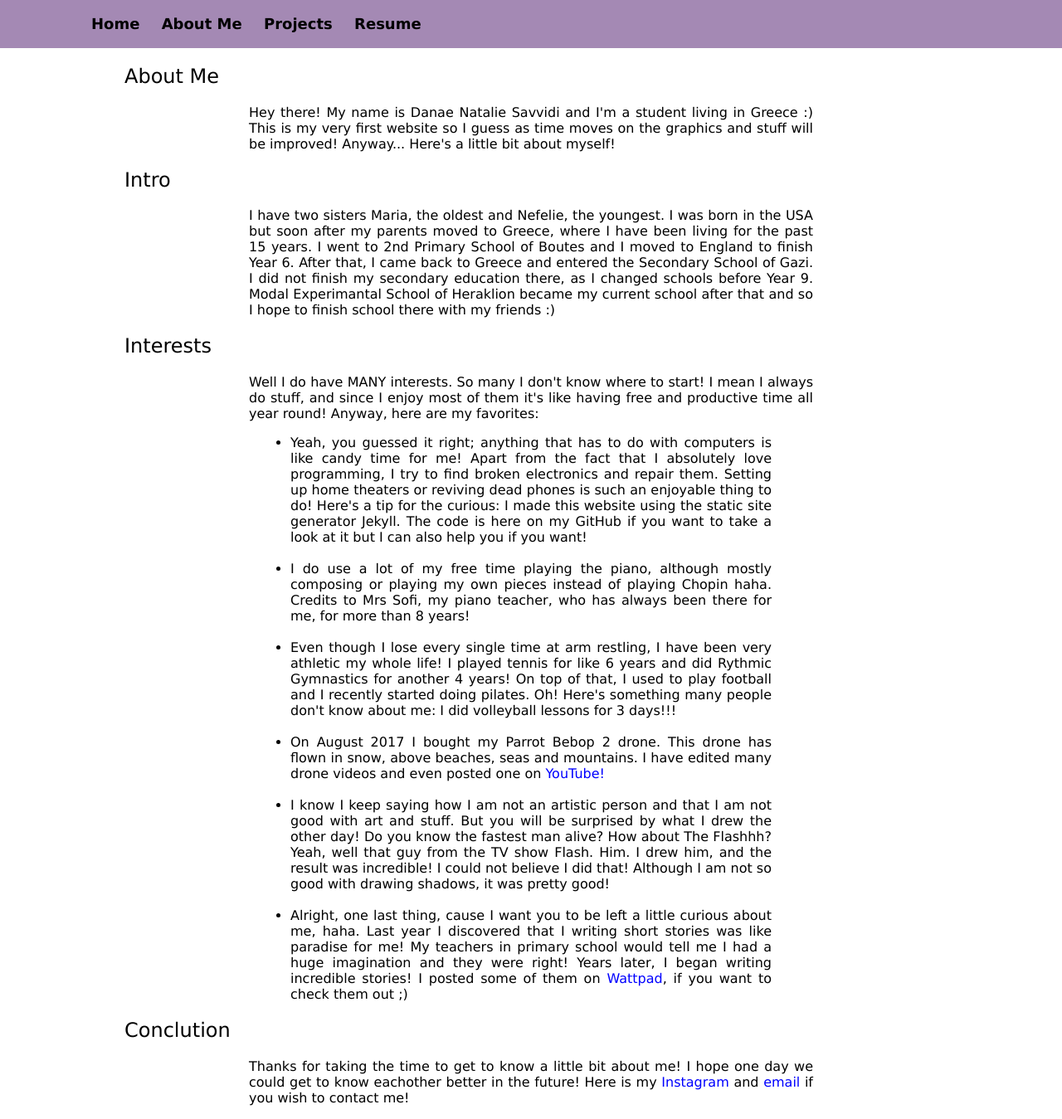
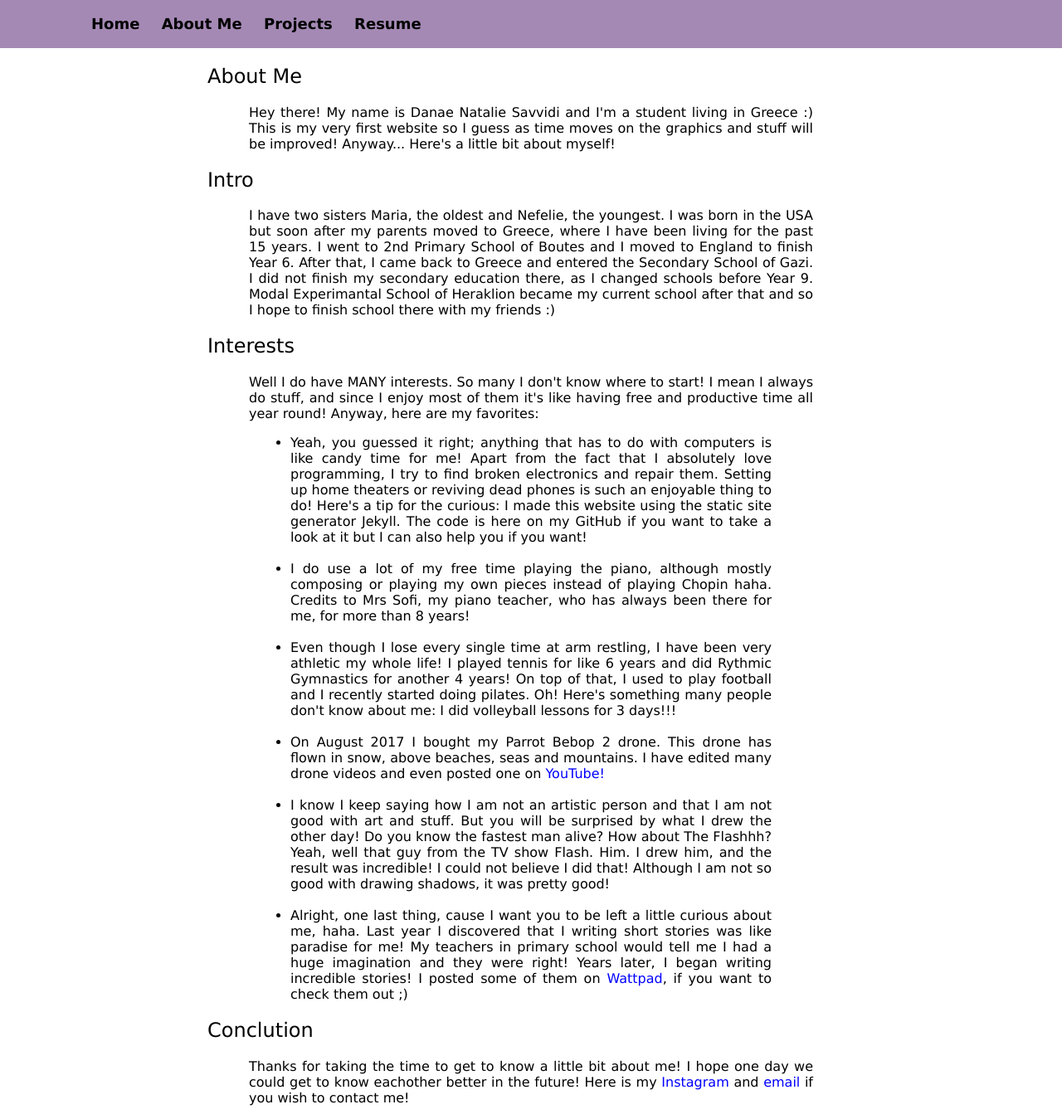
Before and after one commit to danaesav/danaesav.github.io, a Jekyll site: the page built from aboutme/index.html, in a window 1280 px wide. Shown: the part 405-1754 px from the top of the page at 83% size. Built offline with Jekyll 4.4.1, drawn with Linux system fonts in a browser that asks for light colours.

Commit message:
Update styles.css

```diff
--- a/css/styles.css
+++ b/css/styles.css
@@ -26,7 +26,7 @@ h2 {
     font-family: 'Verdana';
     font-weight: normal;
     text-align: left;
-    margin-left: 150px;
+    margin-left: 250px;
 }
 
 footer {
@@ -68,8 +68,8 @@ p {
 .aboutme {
     text-align: justify;
     font-family: 'Verdana';
+}
 
-}
 img {
   display: block;
   margin-left: auto;
```
